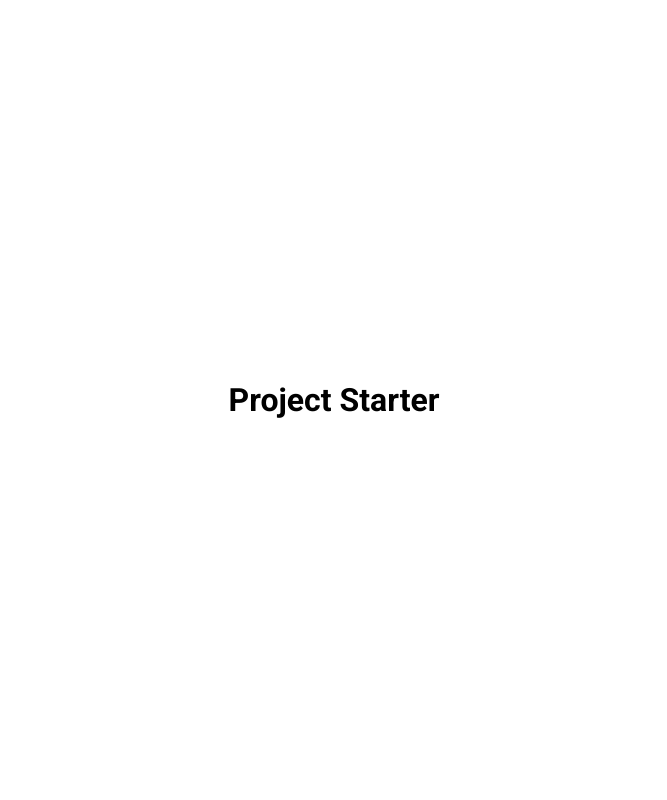
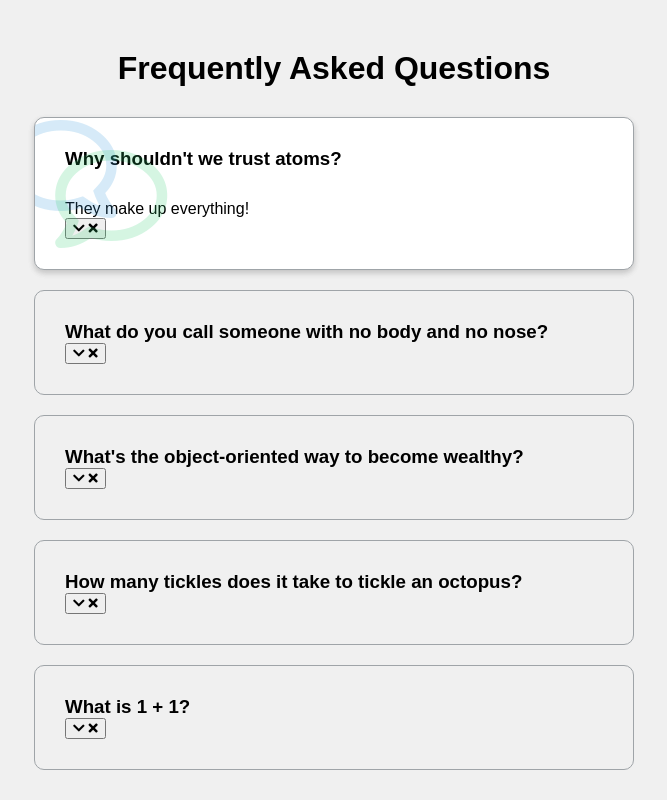
Before and after one commit to thedanitor/faq_collapse, a plain HTML site: page index.html in a window 1280 px wide. Shown: the whole page, without its empty margins (306-973 px from the left). Drawn offline with Linux system fonts and the light colour scheme; a web font is replaced by a local one.

Commit message:
prelim html css

```diff
--- a/index.html
+++ b/index.html
@@ -4,13 +4,80 @@
     <meta charset="UTF-8" />
     <meta http-equiv="X-UA-Compatible" content="IE=edge" />
     <meta name="viewport" content="width=device-width, initial-scale=1.0" />
-    <!-- font awesome stylesheet if needed -->
-    <!-- <link rel="stylesheet" href="https://cdnjs.cloudflare.com/ajax/libs/font-awesome/5.15.2/css/all.min.css" /> -->
+    <!-- font awesome stylesheet -->
+    <link rel="stylesheet" href="https://cdnjs.cloudflare.com/ajax/libs/font-awesome/5.15.2/css/all.min.css" />
     <link rel="stylesheet" href="style.css" />
     <title>FAQ Collapse</title>
   </head>
   <body>
-    <h1>Project Starter</h1>
+    <h1>Frequently Asked Questions</h1>
+    <div class="faq-container">
+      <!-- 1  -->
+      <div class="faq active">
+        <h3 class="faq-title">
+          Why shouldn't we trust atoms?
+        </h3>
+        <p class="faq-text">
+          They make up everything!
+        </p>
+        <button class="faq-toggle">
+          <i class="fas fa-chevron-down"></i>
+          <i class="fas fa-times"></i>
+        </button>
+      </div>
+      <!-- 2  -->
+      <div class="faq">
+        <h3 class="faq-title">
+          What do you call someone with no body and no nose?
+        </h3>
+        <p class="faq-text">
+          Nobody knows.
+        </p>
+        <button class="faq-toggle">
+          <i class="fas fa-chevron-down"></i>
+          <i class="fas fa-times"></i>
+        </button>
+      </div>
+      <!-- 3  -->
+      <div class="faq">
+        <h3 class="faq-title">
+          What's the object-oriented way to become wealthy?
+        </h3>
+        <p class="faq-text">
+          Inheritance.
+        </p>
+        <button class="faq-toggle">
+          <i class="fas fa-chevron-down"></i>
+          <i class="fas fa-times"></i>
+        </button>
+      </div>
+      <!-- 4  -->
+      <div class="faq">
+        <h3 class="faq-title">
+          How many tickles does it take to tickle an octopus?
+        </h3>
+        <p class="faq-text">
+          Ten-tickles!
+        </p>
+        <button class="faq-toggle">
+          <i class="fas fa-chevron-down"></i>
+          <i class="fas fa-times"></i>
+        </button>
+      </div>
+      <!-- 5  -->
+      <div class="faq">
+        <h3 class="faq-title">
+          What is 1 + 1?
+        </h3>
+        <p class="faq-text">
+          Depends on who you are asking
+        </p>
+        <button class="faq-toggle">
+          <i class="fas fa-chevron-down"></i>
+          <i class="fas fa-times"></i>
+        </button>
+      </div>
+    </div>
     <script src="script.js"></script>
   </body>
 </html>
--- a/style.css
+++ b/style.css
@@ -1,22 +1,101 @@
-@import url('https://fonts.googleapis.com/css2?family=Roboto:wght@400;700&display=swap');
+@import url("https://fonts.googleapis.com/css2?family=Muli&display=swap");
 
 * {
-    /* width not affected by padding or border */
-    box-sizing: border-box;
+  /* width not affected by padding or border */
+  box-sizing: border-box;
 }
 
 body {
-    font-family: "Roboto", sans-serif;
-    display: flex;
-    flex-direction: column;
-    /* Centered horizontally */
-    align-items: center;
-    /* Centered vertically on 100% viewport */
-    justify-content: center;
-    /* 100% viewport height  */
-    height: 100vh;
-    /* don't want scrollbars  */
-    overflow: hidden;
-    /* no margins  */
-    margin: 0;
+  font-family: "Muli", sans-serif;
+  background-color: #f0f0f0;
 }
+
+h1 {
+  /* 50px top | none on sides | 30px bottom  */
+  margin: 50px 0 30px;
+  /* center text */
+  text-align: center;
+}
+
+.faq-container {
+  /* container width not to exceed 600px */
+  max-width: 600px;
+  /* none for top/bottom | auto for sides (which centers it) */
+  margin: 0 auto;
+}
+
+.faq {
+  /* leave non-active faq transparent */
+  background-color: transparent;
+  /* 1px solid border all around */
+  border: 1px solid #9fa4a8;
+  /* rounded corners */
+  border-radius: 10px;
+  /* 20px top/bottom | none on sides  */
+  margin: 20px 0;
+  /* 30px all around */
+  padding: 30px;
+  /* want to position children absolute */
+  position: relative;
+  /* want to be able to hide text */
+  overflow: hidden;
+  /* for any transitionable properties */
+  transition: 0.3s ease;
+}
+
+/* when faq has active class */
+.faq.active {
+  background-color: #fff;
+  /* offset-x | offset-y | blur-radius | color  x2*/
+  box-shadow: 0 3px 6px rgba(0, 0, 0, 0.1), 0 3px 6px rgba(0, 0, 0, 0.1);
+}
+
+/* before and after faq.active */
+.faq.active::before,
+.faq.active::after {
+  /* font awesome unicode for comment icon (needs to start with backslash) */
+  content: "\f075";
+  /* need to include this font family for unicode to work */
+  font-family: "Font Awesome 5 Free";
+  color: #2ecc71;
+  opacity: 0.2;
+  /* 7x root html size (7 x 16px = 112px) */
+  font-size: 7rem;
+  /* so we can specify exactly where to position */
+  position: absolute;
+  /* both before and after positioned 20px from top and left */
+  top: 20px;
+  left: 20px;
+  /* make sure it is behind everything else */
+  z-index: 0;
+}
+
+/* BEFORE only */
+.faq.active::before {
+  /* change color from greenish to blueish */
+  color: #3498db;
+  /* move up 10px (already positioned absolute) */
+  top: -10px;
+  /* move left -30px (moves right 30px) */
+  left: -30px;
+  /* rotate 180 degrees */
+  transform: rotateY(180deg);
+}
+
+.faq-title {
+  /* 0 top | 35px right | 0 bottom | 0 left */
+  margin: 0 35px 0 0;
+}
+
+.faq-text {
+  /* don't show unless .active  */
+  display: none;
+  /* 30px top | 0 sides | 0 bottom  */
+  margin: 30px 0 0;
+}
+
+/* faq-text when faq is active  */
+.faq.active .faq-text {
+  /* display text  */
+  display: block;
+}
```
Also changed, not shown: 1 other file.
